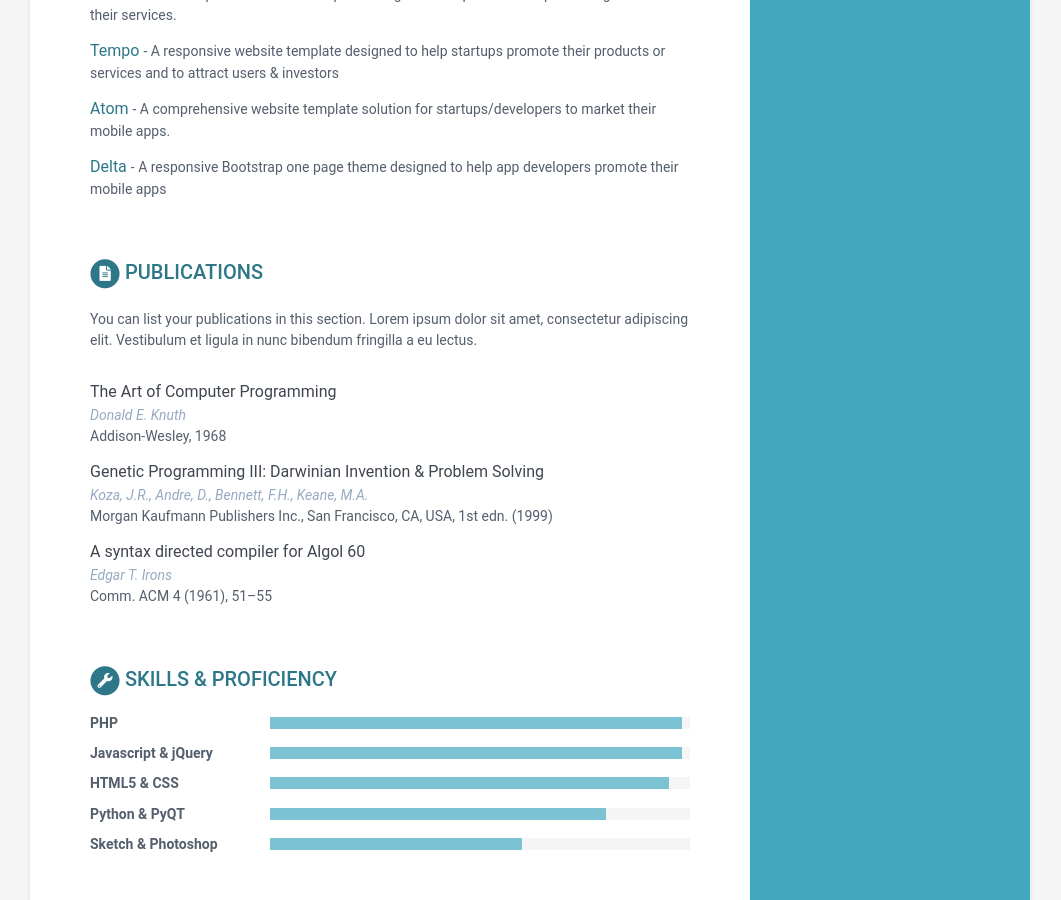
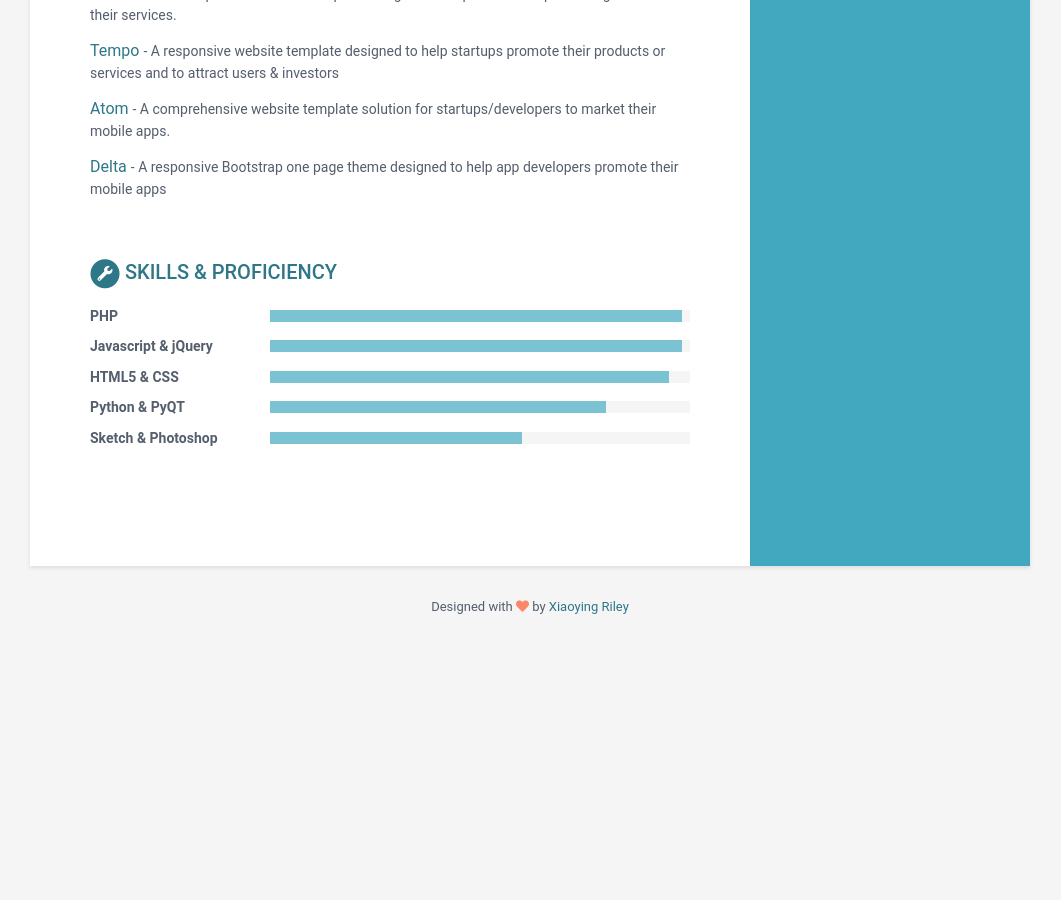
Before and after one commit to wodbow12/wodbow12.github.io, a Jekyll site: the page built from index.html, in a window 1280 px wide and 900 px high, scrolled down 1265 px. Shown: the whole window, without its empty margins (110-1171 px from the left). Built offline with Jekyll 4.4.1, drawn with Linux system fonts in a browser that asks for light colours; after the commit the page ends 1913 px from its top, so only the background shows below that.

Commit message:
Update data.yml

```diff
--- a/_data/data.yml
+++ b/_data/data.yml
@@ -155,25 +155,6 @@
         link: "#"
         tagline: "A responsive Bootstrap one page theme designed to help app developers promote their mobile apps"
 
-publications:
-    title: Publications
-    intro: |
-      You can list your publications in this section. Lorem ipsum dolor sit
-      amet, consectetur adipiscing elit. Vestibulum et ligula in nunc
-      bibendum fringilla a eu lectus.
-
-    papers:
-      - title: The Art of Computer Programming
-        authors: Donald E. Knuth
-        conference: Addison-Wesley, 1968
-
-      - title: "Genetic Programming III: Darwinian Invention &amp; Problem Solving"
-        authors: Koza, J.R., Andre, D., Bennett, F.H., Keane, M.A.
-        conference: "Morgan Kaufmann Publishers Inc., San Francisco, CA, USA, 1st edn. (1999)"
-
-      - title: A syntax directed compiler for Algol 60
-        authors: Edgar T. Irons
-        conference: "Comm. ACM 4 (1961), 51–55"
 
 skills:
     title: Skills &amp; Proficiency
```
